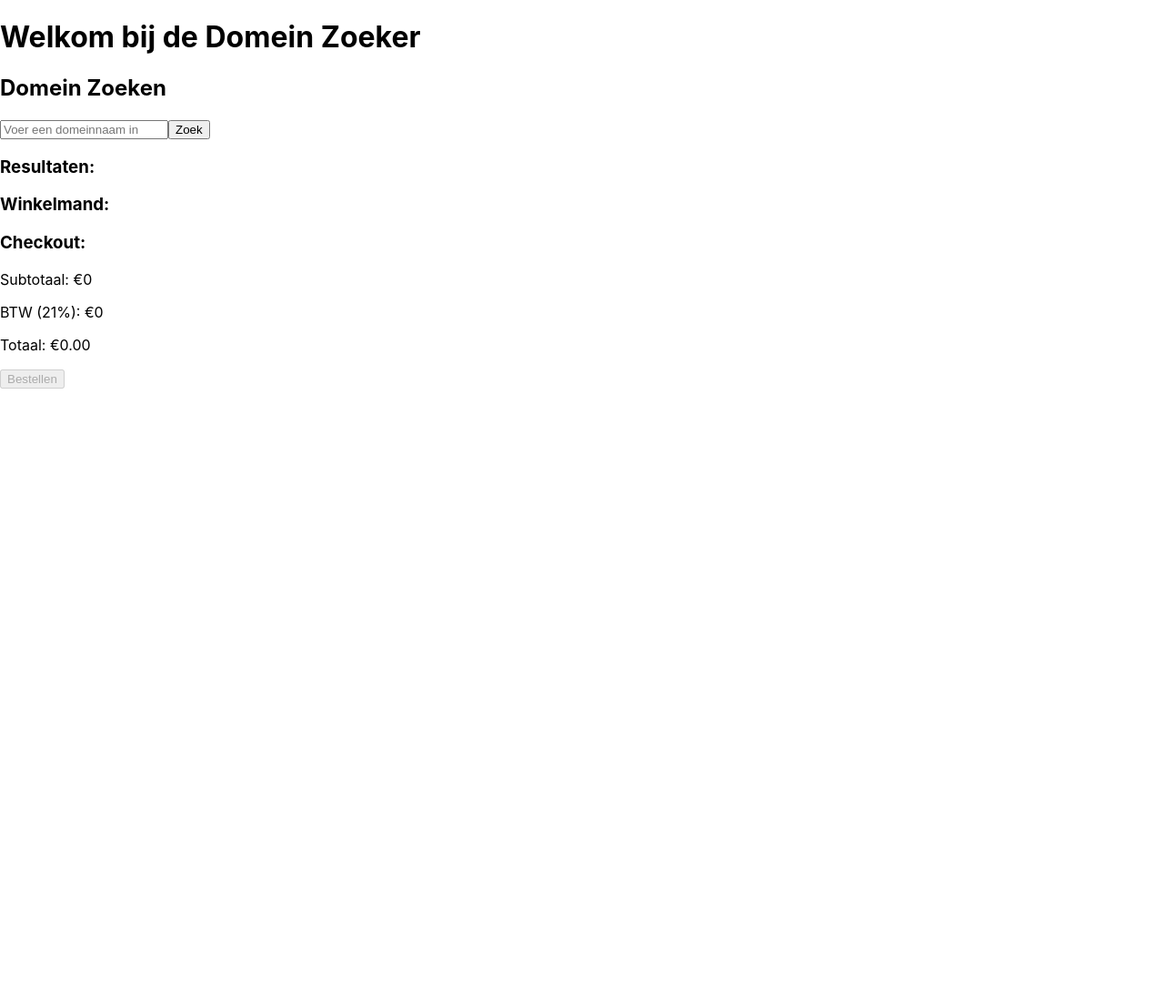
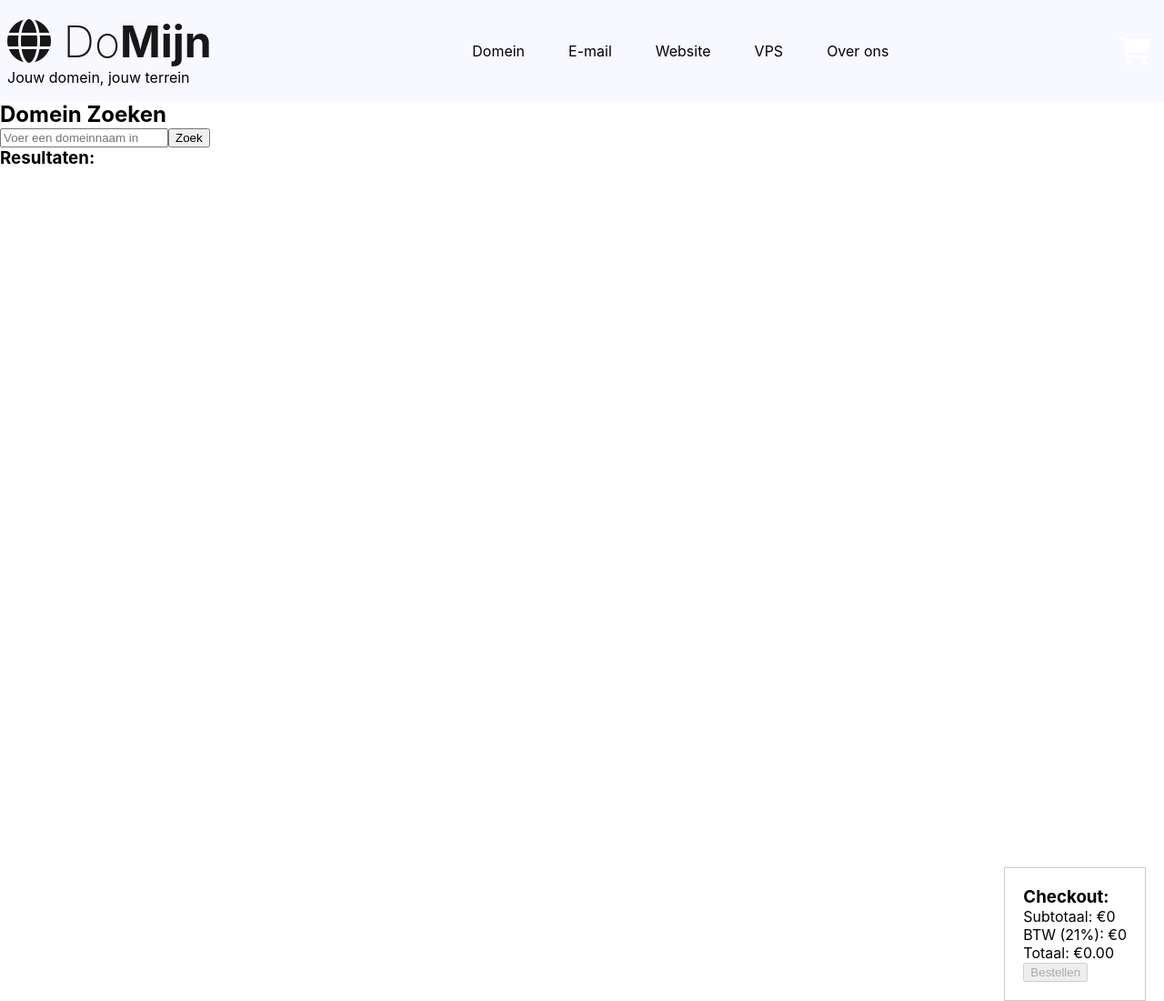
Before and after one commit to AliAhmed205/domain-searcher, a React (Create React App) app: page / in a window 1280 px wide. Shown: the whole page at 91% size. Before the commit the page ends 800 px from the top, so only its background shows below. Built offline with nearby package versions, Linux system fonts and the light colour scheme.

Commit message:
Cart window function. Added Header + first styling.

```diff
--- a/public/index.html
+++ b/public/index.html
@@ -7,7 +7,7 @@
     <meta name="theme-color" content="#000000" />
     <meta
       name="description"
-      content="Web site created using create-react-app"
+      content="Vind jouw persoonlijke nieuwe domein!"
     />
     <link rel="apple-touch-icon" href="%PUBLIC_URL%/logo192.png" />
     <!--
@@ -24,7 +24,8 @@
       work correctly both with client-side routing and a non-root public URL.
       Learn how to configure a non-root public URL by running `npm run build`.
     -->
-    <title>React App</title>
+    <script src="https://kit.fontawesome.com/a6e62f9472.js" crossorigin="anonymous"></script>
+    <title>DoMijn</title>
   </head>
   <body>
     <noscript>You need to enable JavaScript to run this app.</noscript>
--- a/src/App.css
+++ b/src/App.css
@@ -1,38 +1,9 @@
-.App {
-  text-align: center;
+*, body {
+  box-sizing: border-box;
+  margin: 0;
 }
 
-.App-logo {
-  height: 40vmin;
-  pointer-events: none;
+:root {
+  --domijn-white: ghostwhite;
+  --domijn-black: rgb(23, 23, 23);
 }
-
-@media (prefers-reduced-motion: no-preference) {
-  .App-logo {
-    animation: App-logo-spin infinite 20s linear;
-  }
-}
-
-.App-header {
-  background-color: #282c34;
-  min-height: 100vh;
-  display: flex;
-  flex-direction: column;
-  align-items: center;
-  justify-content: center;
-  font-size: calc(10px + 2vmin);
-  color: white;
-}
-
-.App-link {
-  color: #61dafb;
-}
-
-@keyframes App-logo-spin {
-  from {
-    transform: rotate(0deg);
-  }
-  to {
-    transform: rotate(360deg);
-  }
-}
--- a/src/App.js
+++ b/src/App.js
@@ -1,12 +1,14 @@
 import React from 'react';
-import DomainSearch from './components/Main/DomainSearch';
+import Header from './components/Header/Header';
+import Main from './components/Main/Main';
+import "./App.css"
 
 const App = () => {
   return (
-    <div className="App">
-      <h1>Welkom bij de Domein Zoeker</h1>
-      <DomainSearch />
-    </div>
+    <>
+      <Header />
+      <Main />
+    </>
   );
 }
 
--- /dev/null
+++ b/src/components/Header/Header.css
@@ -0,0 +1,52 @@
+header {
+  & nav {
+    width: 100%;
+    display: flex;
+    align-items: center;
+    background-color: var(--domijn-white);
+    padding: 1rem .5rem;
+
+    & div {
+
+      margin-right: auto;
+
+    & a {
+        margin: 0;
+        font-size: 3rem;
+        color: var(--domijn-black);
+        font-weight: 200;
+    }
+
+    & p {
+      margin: 0;
+    }
+
+    }
+
+    & ul {
+      display: flex;
+      gap: 3rem;
+
+      & li {
+        list-style-type: none;
+      }
+    }
+
+
+    & button {
+      margin-left: auto;
+      background-color: transparent;
+      border: none;
+
+      & i {
+        color: white;
+        font-size: 2rem;
+      }
+    }
+
+  }
+}
+
+a {
+  text-decoration: none;
+}
--- a/src/components/Header/Header.jsx
+++ b/src/components/Header/Header.jsx
@@ -1,14 +1,30 @@
-import React from "react"
-
+import React from "react";
+import "../Header/Header.css"
 
 const Header = () => {
   return (
     <>
-    <header>
+      <header>
+        <nav>
+          <div className="logo">
+            <a href="/"><i className="fa-solid fa-globe"></i> Do<b>Mijn</b></a>
+            <p>Jouw domein, jouw terrein</p>
+          </div>
 
-    </header>
+          <ul>
+            <li>Domein</li>
+            <li>E-mail</li>
+            <li>Website</li>
+            <li>VPS</li>
+            <li>Over ons</li>
+          </ul>
+          <button>
+            <i className="fa-solid fa-cart-shopping"></i>
+          </button>
+        </nav>
+      </header>
     </>
-  )
-}
+  );
+};
 
-export default Header
+export default Header;
--- /dev/null
+++ b/src/components/Main/Cart.jsx
@@ -0,0 +1,25 @@
+import React from "react";
+import "../Main/Main.css";
+
+const Cart = ({ cart, calculateTotal, placeOrder, isVisible }) => {
+  const { subtotal, tax, total } = calculateTotal();
+
+  return (
+    <div className={`cart-container ${isVisible ? "" : "hidden"}`}>
+      <h3>Checkout:</h3>
+      <ul>
+        {cart.map((domain, index) => (
+          <li key={index}>{domain.domain} - €{domain.price.product.price}</li>
+        ))}
+      </ul>
+      <p>Subtotaal: €{subtotal}</p>
+      <p>BTW (21%): €{tax}</p>
+      <p>Totaal: €{total}</p>
+      <button onClick={placeOrder} disabled={cart.length === 0}>
+        Bestellen
+      </button>
+    </div>
+  );
+};
+
+export default Cart;
--- a/src/components/Main/DomainSearch.jsx
+++ b/src/components/Main/DomainSearch.jsx
@@ -1,8 +1,11 @@
 import React, { useState } from "react";
+import Cart from "../Main/Cart";
+import "../Main/Main.css"
 
 const DomainSearch = () => {
   const [domainInput, setDomainInput] = useState("");
   const [results, setResults] = useState([]);
+  const [cartWindow, setCartWindow] = useState(false);
   const [error, setError] = useState("");
   const [cart, setCart] = useState([]);
 
@@ -27,7 +30,6 @@ const DomainSearch = () => {
 
       if (response.ok) {
         const data = await response.json();
-        console.log(data);
         setResults(data);
       } else {
         setError("Er is iets mis gegaan met de aanvraag.");
@@ -43,20 +45,16 @@ const DomainSearch = () => {
   const addToCart = (domain) => {
     if (domain.status === "free") {
       setCart((prevCart) => [...prevCart, domain]);
+      setCartWindow(true); // Maak de winkelwagen zichtbaar
     } else {
       alert(`${domain.domain} is niet beschikbaar!`);
     }
-  };
-
-  const removeFromCart = (index) => {
-    setCart(cart.filter((_, i) => i !== index));
   };
 
   const calculateTotal = () => {
     let subtotal = cart.reduce((total, domain) => total + domain.price.product.price, 0);
 
     if (isNaN(subtotal)) {
-      console.error("Subtotal is geen geldig getal:", subtotal);
       subtotal = 0;
     } else {
       subtotal = parseFloat(subtotal).toFixed(2);
@@ -71,9 +69,9 @@ const DomainSearch = () => {
     };
   };
 
-  const { subtotal, tax, total } = calculateTotal();
+  const placeOrder = async () => {
+    const { subtotal, tax, total } = calculateTotal();
 
-  const placeOrder = async () => {
     const orderData = {
       domains: cart,
       subtotal: subtotal,
@@ -91,15 +89,14 @@ const DomainSearch = () => {
       });
 
       if (response.ok) {
-        const data = await response.json();
         alert("Bestelling succesvol geplaatst!");
         setCart([]);
+        setCartWindow(false);
       } else {
         alert("Er is een probleem met het plaatsen van je bestelling.");
       }
     } catch (error) {
       alert("Er is een fout opgetreden bij het plaatsen van je bestelling.");
-      console.error("Fout bij het plaatsen van de bestelling:", error);
     }
   };
 
@@ -131,30 +128,12 @@ const DomainSearch = () => {
         </ul>
       </div>
 
-      <div>
-        <h3>Winkelmand:</h3>
-        <ul>
-          {cart.map((domain, index) => (
-            <li key={index}>
-              {domain.domain} - €
-              {domain.price.product
-                ? domain.price.product.price
-                : "Prijs niet beschikbaar"}
-              <button onClick={() => removeFromCart(index)}>Verwijder</button>
-            </li>
-          ))}
-        </ul>
-      </div>
-
-      <div>
-        <h3>Checkout:</h3>
-        <p>Subtotaal: €{subtotal}</p>
-        <p>BTW (21%): €{tax}</p>
-        <p>Totaal: €{total}</p>
-        <button onClick={placeOrder} disabled={cart.length === 0}>
-          Bestellen
-        </button>
-      </div>
+      <Cart
+        cart={cart}
+        calculateTotal={calculateTotal}
+        placeOrder={placeOrder}
+        isVisible={cartWindow}
+      />
     </div>
   );
 };
--- /dev/null
+++ b/src/components/Main/Main.css
@@ -0,0 +1,16 @@
+.cart-container {
+  position: absolute;
+  right: 0;
+  bottom: 0;
+  border: 1px solid #ccc;
+  padding: 20px;
+  width: fit-content;
+  margin: 20px;
+  transition: .5s;
+}
+
+.cart-container.hidden {
+  position: absolute;
+  bottom: -20rem;
+  right: 0;
+}
--- a/src/components/Main/Main.jsx
+++ b/src/components/Main/Main.jsx
@@ -1,11 +1,12 @@
 import React from "react"
+import DomainSearch from "./DomainSearch"
 
 
 const Main = () => {
   return (
     <>
     <main>
-
+    <DomainSearch />
     </main>
     </>
   )
```
